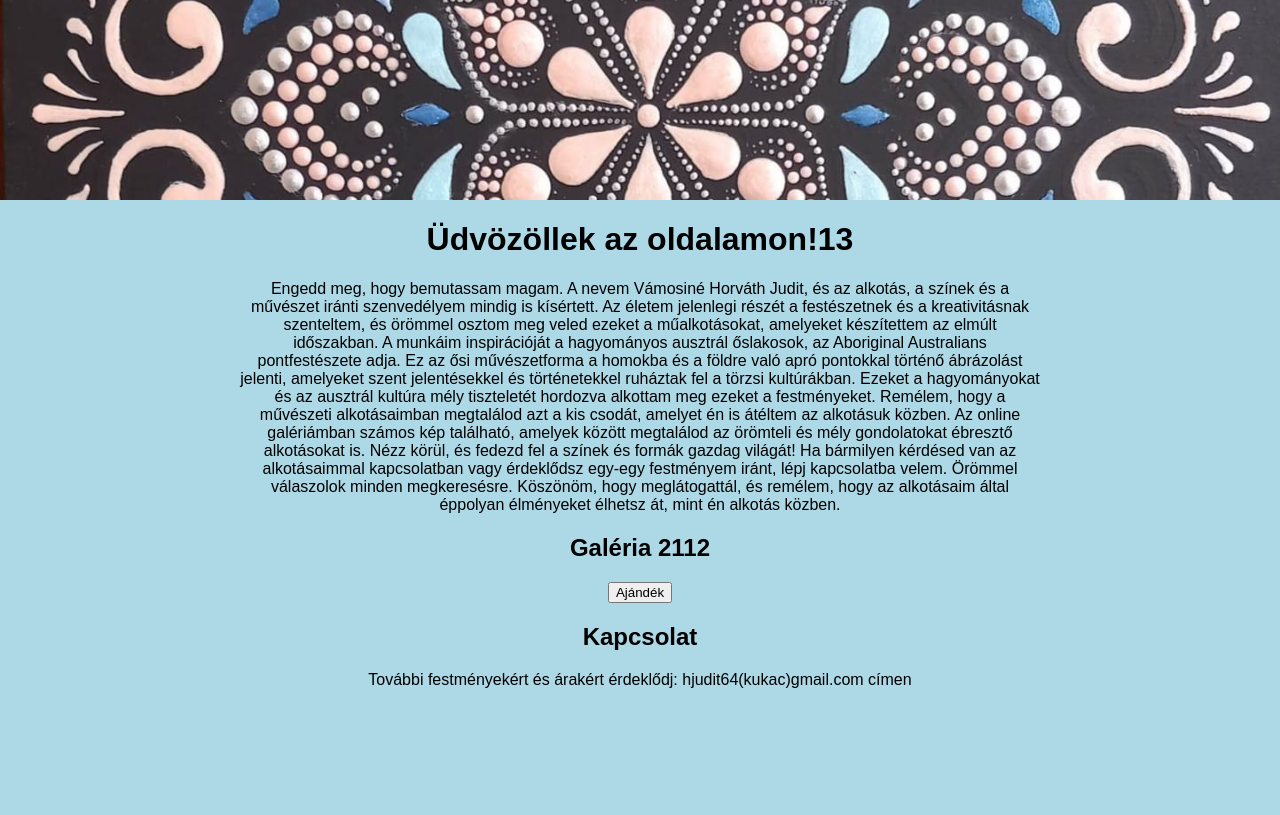
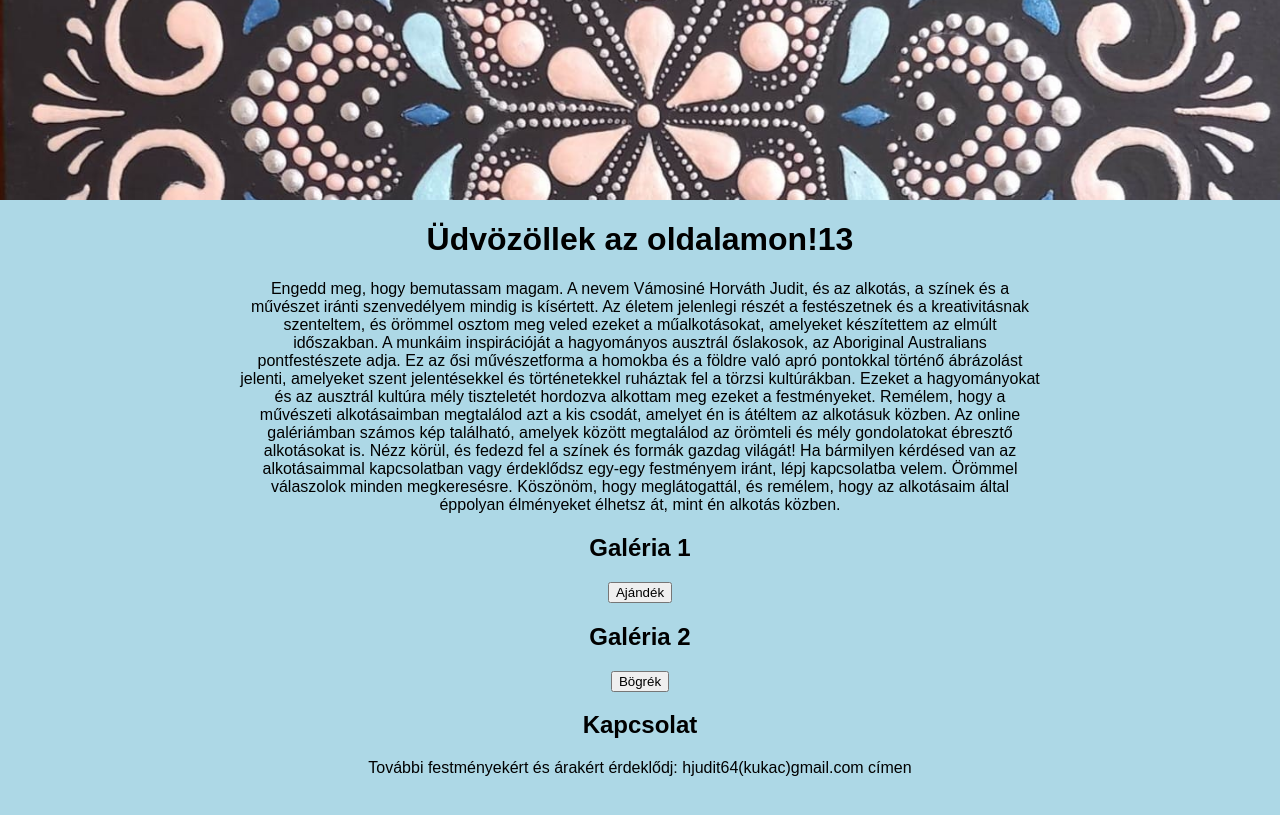
Before and after one commit to balazsvamosi1/balazsvamosi.github.io, a Jekyll site: the page built from index.md, in a window 1280 px wide. Shown: the top 815 px of the page. Built offline with Jekyll 4.4.1, drawn with Linux system fonts in a browser that asks for light colours; some web fonts are replaced; a script that is not in the unit is left out; comment, search, counter and statistics services are not loaded; some of the changed lines change nothing that is shown.

Commit message:
Update index.md

```diff
--- a/index.md
+++ b/index.md
@@ -32,7 +32,7 @@ background_image: "{{ site.background_images | sample }}"
 
   /* Scale the thumbnails to 30% of the original size */
   .thumbnail img {
-    max-width: 10%;
+    max-width: 30%;
     max-height: auto;
   }
 </style>
@@ -43,16 +43,30 @@ background_image: "{{ site.background_images | sample }}"
 
 <!-- Galéria section -->
 <div class="center-text">
-  <h2>Galéria 2112</h2>
+  <h2>Galéria 1</h2>
   <!-- Add any additional content or description for the gallery here -->
 </div>
 
-<!-- Hidden gallery container -->
-<div id="hidden-gallery" style="display: none;"></div>
+<!-- Hidden gallery container for Galéria 1 -->
+<div id="hidden-gallery-ajandek" style="display: none;"></div>
 
-<!-- Button to trigger the gallery -->
+<!-- Button to trigger Galéria 1 -->
 <div class="center-text">
-  <button id="gallery-button" onclick="showGallery()">Ajándék</button>
+  <button onclick="showAjandekGallery()">Ajándék</button>
+</div>
+
+<!-- Galéria section -->
+<div class="center-text">
+  <h2>Galéria 2</h2>
+  <!-- Add any additional content or description for the gallery here -->
+</div>
+
+<!-- Hidden gallery container for Galéria 2 -->
+<div id="hidden-gallery-bogrek" style="display: none;"></div>
+
+<!-- Button to trigger Galéria 2 -->
+<div class="center-text">
+  <button onclick="showBogrekGallery()">Bögrék</button>
 </div>
 
 <!-- Kapcsolat section -->
@@ -67,10 +81,11 @@ background_image: "{{ site.background_images | sample }}"
 <script src="https://cdnjs.cloudflare.com/ajax/libs/simplelightbox/2.7.0/simple-lightbox.min.js"></script>
 <link rel="stylesheet" href="https://cdnjs.cloudflare.com/ajax/libs/simplelightbox/2.7.0/simple-lightbox.min.css">
 
+<!-- Function for Galéria 1 -->
 <script>
-  function showGallery() {
-    var button = document.getElementById('gallery-button');
-    var hiddenGallery = document.getElementById('hidden-gallery');
+  function showAjandekGallery() {
+    var button = document.querySelector('button[onclick="showAjandekGallery()"]');
+    var hiddenGallery = document.getElementById('hidden-gallery-ajandek');
 
     if (hiddenGallery.style.display === 'none') {
       getImagesFromRepo('ajandek').then(function (imageURLs) {
@@ -78,7 +93,7 @@ background_image: "{{ site.background_images | sample }}"
         for (var i = 0; i < imageURLs.length; i++) {
           var aTag = document.createElement('a');
           aTag.href = imageURLs[i];
-          aTag.setAttribute('data-lightbox', 'gallery');
+          aTag.setAttribute('data-lightbox', 'gallery-ajandek');
           aTag.setAttribute('data-title', 'Photo ' + (i + 1));
 
           var imgTag = document.createElement('img');
@@ -95,15 +110,56 @@ background_image: "{{ site.background_images | sample }}"
         hiddenGallery.style.display = 'flex';
         button.innerHTML = 'Bezárás';
 
-        var gallery = new SimpleLightbox('#hidden-gallery a');
+        var gallery = new SimpleLightbox('#hidden-gallery-ajandek a');
       });
     } else {
       hiddenGallery.innerHTML = '';
       hiddenGallery.style.display = 'none';
-      button.innerHTML = 'Galéria';
+      button.innerHTML = 'Ajándék';
     }
   }
+</script>
 
+<!-- Function for Galéria 2 -->
+<script>
+  function showBogrekGallery() {
+    var button = document.querySelector('button[onclick="showBogrekGallery()"]');
+    var hiddenGallery = document.getElementById('hidden-gallery-bogrek');
+
+    if (hiddenGallery.style.display === 'none') {
+      getImagesFromRepo('bogrek').then(function (imageURLs) {
+        hiddenGallery.innerHTML = ''; // Clear previous images
+        for (var i = 0; i < imageURLs.length; i++) {
+          var aTag = document.createElement('a');
+          aTag.href = imageURLs[i];
+          aTag.setAttribute('data-lightbox', 'gallery-bogrek');
+          aTag.setAttribute('data-title', 'Photo ' + (i + 1));
+
+          var imgTag = document.createElement('img');
+          imgTag.src = imageURLs[i];
+          imgTag.alt = 'Photo ' + (i + 1);
+
+          var thumbnailDiv = document.createElement('div');
+          thumbnailDiv.classList.add('thumbnail');
+          thumbnailDiv.appendChild(imgTag);
+          aTag.appendChild(thumbnailDiv);
+          hiddenGallery.appendChild(aTag);
+        }
+
+        hiddenGallery.style.display = 'flex';
+        button.innerHTML = 'Bezárás';
+
+        var gallery = new SimpleLightbox('#hidden-gallery-bogrek a');
+      });
+    } else {
+      hiddenGallery.innerHTML = '';
+      hiddenGallery.style.display = 'none';
+      button.innerHTML = 'Bögrék';
+    }
+  }
+</script>
+
+<script>
   function getImagesFromRepo(folder) {
     var username = 'balazsvamosi1';
     var repo = 'balazsvamosi.github.io';
```
